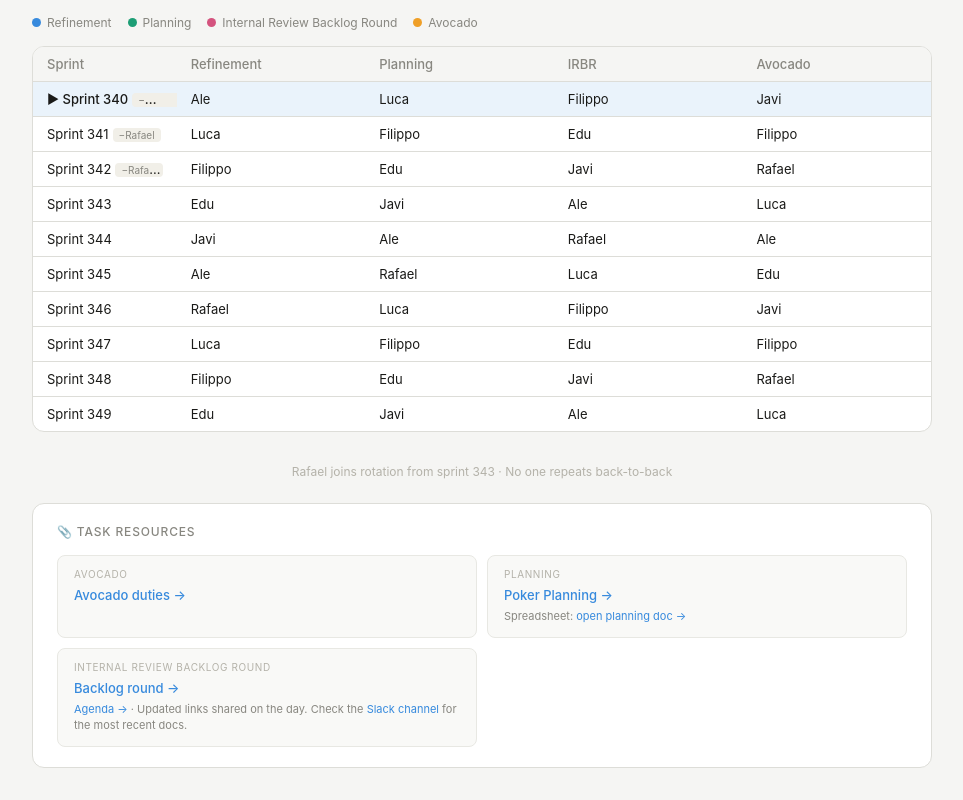
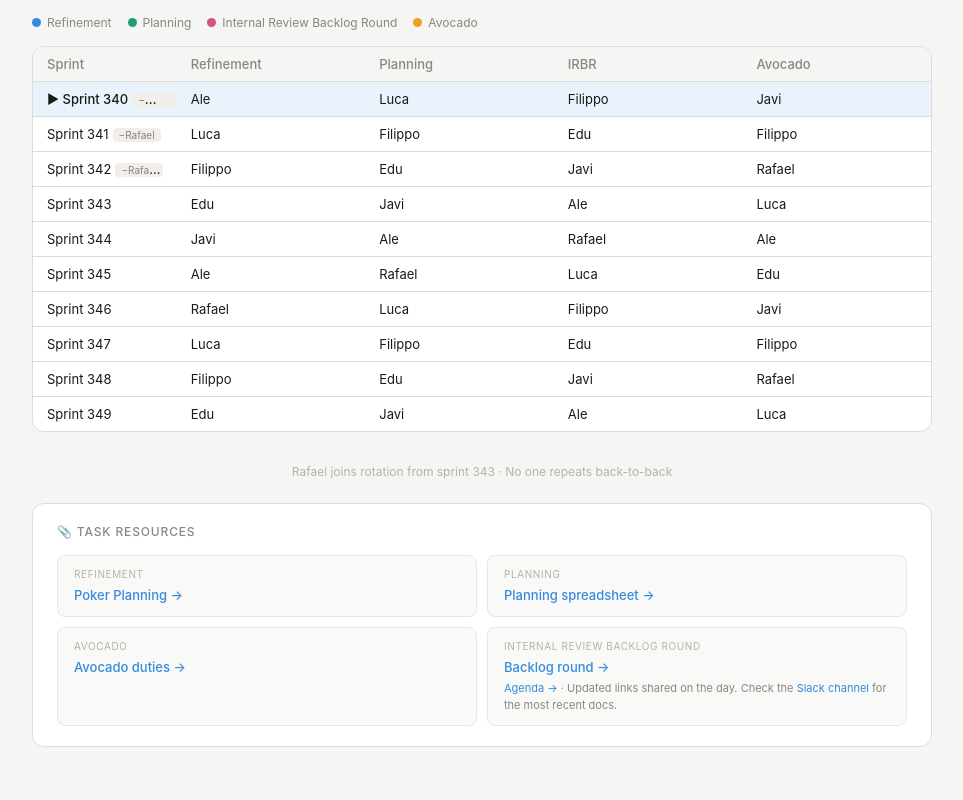
Before and after one commit to alejandragomez-dt/team-petra-rotation, a plain HTML site: page index.html in a window 1280 px wide. Shown: the part 312-1112 px from the top of the page, without its empty margins (158-1121 px from the left). After the commit the page ends 1091 px from the top, so only its background shows below. Drawn offline with Linux system fonts and the light colour scheme.

Commit message:
Separate task resources to be more clear of each task for every member.

```diff
--- a/index.html
+++ b/index.html
@@ -105,13 +105,16 @@
     <h2>📎 Task resources</h2>
     <div class="resource-grid">
       <div class="resource-card">
-        <div class="rc-label">Avocado</div>
-        <a href="https://dt-rnd.atlassian.net/wiki/spaces/BCN/pages/132859141/Petra" target="_blank">Avocado duties →</a>
+        <div class="rc-label">Refinement</div>
+        <a href="https://spine-planning-poker.apps.lab.dynatrace.org/create-session" target="_blank">Poker Planning →</a>
       </div>
       <div class="resource-card">
         <div class="rc-label">Planning</div>
-        <a href="https://spine-planning-poker.apps.lab.dynatrace.org/create-session" target="_blank">Poker Planning →</a>
-        <div class="rc-note">Spreadsheet: <a href="https://dynatrace-my.sharepoint.com/:x:/p/javier_fernandez/EZe_aOrliihFqsJWTGMPdzEBaO3wCqWZjFKy5UwvvGJa8g?e=EeVWet" target="_blank">open planning doc →</a></div>
+        <a href="https://dynatrace-my.sharepoint.com/:x:/p/javier_fernandez/EZe_aOrliihFqsJWTGMPdzEBaO3wCqWZjFKy5UwvvGJa8g?e=EeVWet" target="_blank">Planning spreadsheet →</a>
+      </div>
+      <div class="resource-card">
+        <div class="rc-label">Avocado</div>
+        <a href="https://dt-rnd.atlassian.net/wiki/spaces/BCN/pages/132859141/Petra" target="_blank">Avocado duties →</a>
       </div>
       <div class="resource-card">
         <div class="rc-label">Internal Review Backlog Round</div>
```
